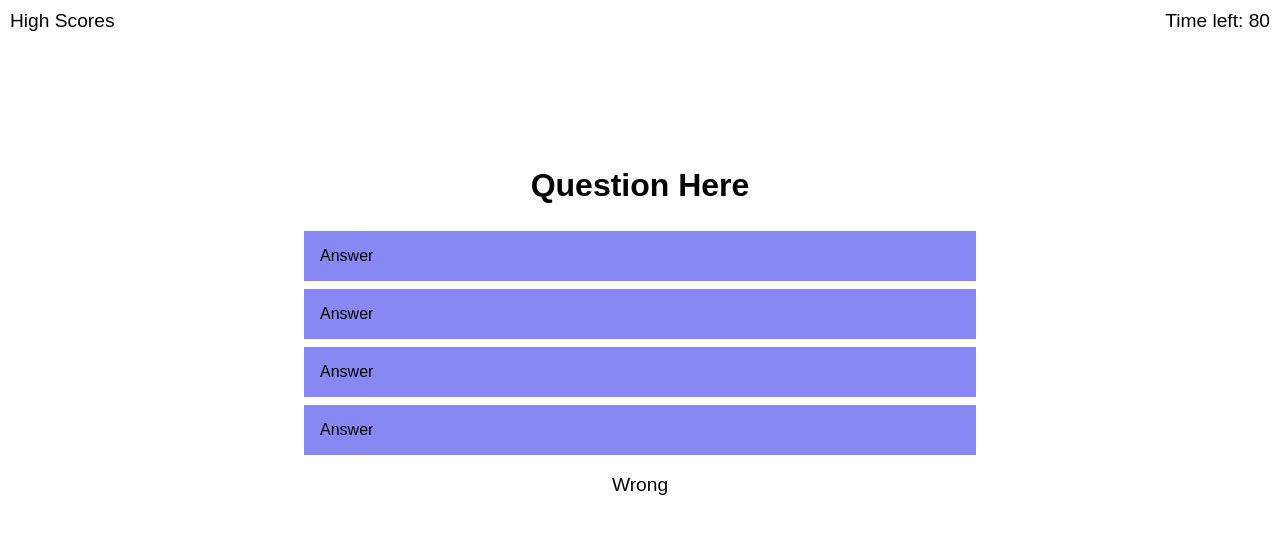
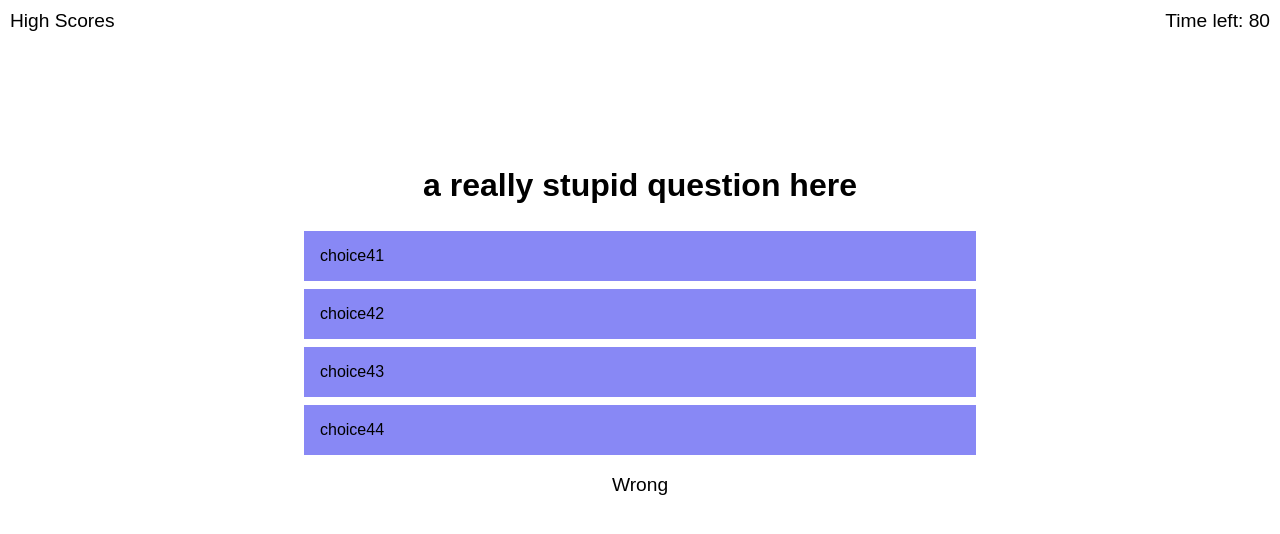
Before and after one commit to lnewmanheggie/codeQuiz, a plain HTML site: page game.html in a window 1280 px wide. Drawn offline with Linux system fonts and the light colour scheme.

Commit message:
started working on the javascript logic

```diff
--- a/assets/css/style.css
+++ b/assets/css/style.css
@@ -60,14 +60,14 @@ p {
     text-align: center;
 }
 
-.question {
+.choice {
     background-color: rgb(136, 136, 245);
     padding: 1rem;
     margin-bottom: 0.5rem;
     width: 50vw;
 }
 
-.question:hover {
+.choice:hover {
     box-shadow: 2px 2px 5px 0.5px #6e6e6e;
     cursor: pointer;
 }
--- a/assets/js/script.js
+++ b/assets/js/script.js
@@ -0,0 +1,108 @@
+let questionsAnswers = [
+
+    {
+        question: "a question here",
+        choice0: "choice1",
+        choice1: "choice2",
+        choice2: "choice3",
+        choice3: "choice4",
+        answer: "choice2"
+    },
+    {
+        question: "another question here",
+        choice0: "choice21",
+        choice1: "choice22",
+        choice2: "choice23",
+        choice3: "choice24",
+        answer: "choice3"
+    },
+    {
+        question: "a dumb question here",
+        choice0: "choice31",
+        choice1: "choice32",
+        choice2: "choice33",
+        choice3: "choice34",
+        answer: "choice4"
+    },
+    {
+        question: "a really stupid question here",
+        choice0: "choice41",
+        choice1: "choice42",
+        choice2: "choice43",
+        choice3: "choice44",
+        answer: "choice1"
+    }
+
+]
+
+const question = document.body.querySelector("h2");
+const choices = Array.from(document.body.querySelectorAll(".choice"));
+const check = document.body.querySelector("p");
+
+const questionsLeft = [0, 1, 2, 3];
+
+function displayQuestion() {
+
+    //Generate random question with random number
+    let randNum = questionsLeft[Math.floor(Math.random() * questionsLeft.length)];
+    let currentQstn = questionsAnswers[randNum];
+
+    // remove the random number in the questionsLeft array
+    questionsLeft.splice(questionsLeft.indexOf(randNum), 1);
+
+    // Use random number to display question and choices from object
+    question.textContent = currentQstn["question"];
+
+    for (let i = 0; i < choices.length; i++) {
+        choices[i].textContent = currentQstn["choice" + i];
+    }
+
+    let answer = currentQstn["answer"];
+
+    for (let i = 0; i <= choices.length; i++) {
+        if (i < choices.length) {
+            choices[i].addEventListener("click", validateAnswer);
+        }
+    }
+
+}
+
+function validateAnswer() {
+    check.textContent = "correct";
+    displayQuestion();
+}
+
+displayQuestion();
+
+
+
+
+// console.log(displayQuestion());
+
+// choices[i].addEventListener("click", displayQuestion);
+
+
+
+    // else {
+    //     window.location.href = "./highscores.html";
+    // }
+
+
+// let i = 0;
+
+// if (i < 4) {
+//     console.log("yes");
+//     choices[i].addEventListener("click", displayQuestion);
+//     i++;
+// } else {
+//     console.log("no")
+//     window.location.href = "./highscores.html";
+// }
+
+
+// do {
+//     choices[i].addEventListener("click", displayQuestion);
+//     i++;
+//     console.log(i);
+// }
+// while (i < choices.length);
--- a/game.html
+++ b/game.html
@@ -12,15 +12,14 @@
     <div class="container2">
         <div class="content">
             <h2>Question Here</h2>
-            <div class="question">Answer</div>
-            <div class="question">Answer</div>
-            <div class="question">Answer</div>
-            <div class="question">Answer</div>
+            <div class="choice">Answer</div>
+            <div class="choice">Answer</div>
+            <div class="choice">Answer</div>
+            <div class="choice">Answer</div>
             <p>Wrong</p>
         </div>
     </div>
 
     <script src="./assets/js/script.js"></script>
-    <script src="./assets/js/highscores.js"></script>
 </body>
 </html>
```
Also changed, not shown: assets/js/questions.js (added).
